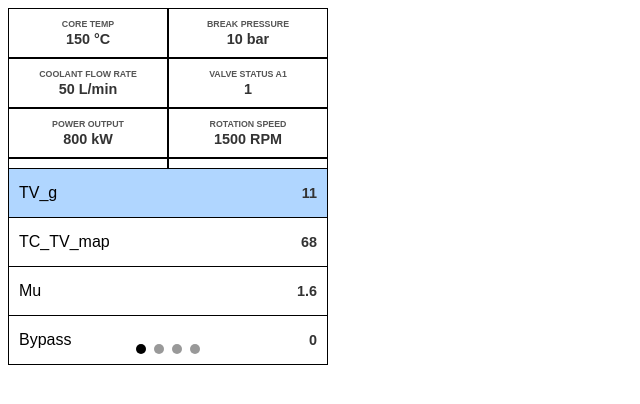
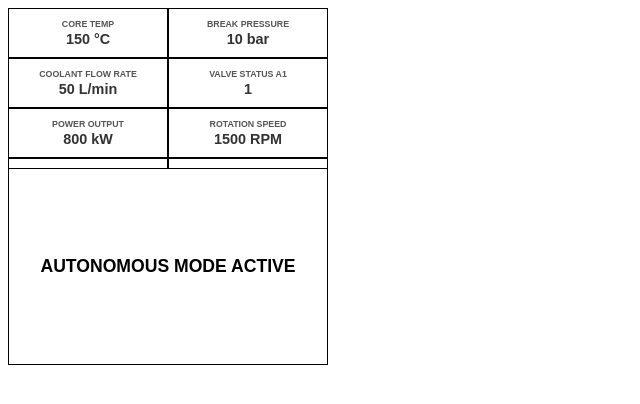
Before and after one commit to Foodiefarmer/racing-gui, a React (Vite) app: page / in a window 1280 px wide. Shown: the top 404 px of the page, without its empty margins (0-640 px from the left). Built offline with nearby package versions, Linux system fonts and the light colour scheme.

Commit message:
Added autonomous mode active screen

```diff
--- a/public/parameters.json
+++ b/public/parameters.json
@@ -154,9 +154,12 @@
         "value": 0
     },
     {
-        "page": 1
+        "page": 4
     },
     {
         "focus": 1
+    },
+    {
+        "autoMode": true
     }
 ]
--- a/src/App.jsx
+++ b/src/App.jsx
@@ -33,6 +33,7 @@ const TAB_CONFIG = [
 function App() {
   const [activeTab, setActiveTab] = useState(0);
   const [activeFocus, setActiveFocus] = useState(0);
+  const [autoMode, setAutoMode] = useState(false);
 
   const handlePageChange = (pageNumber) => {
     const targetIndex = pageNumber - 1;
@@ -59,8 +60,10 @@ function App() {
           onPageChange={handlePageChange}
           onFocusChange={handleFocusChange}
           activeFocus={activeFocus}
+          setAutoModeExternal={setAutoMode}
         />
 
+        {!autoMode && (
           <div className="tab-bar">
             {TAB_CONFIG.map((tab, index) => (
               <div
@@ -69,6 +72,7 @@ function App() {
               />
             ))}
           </div>
+        )}
       </div>
     </div>
   );
--- a/src/DisplayRows.css
+++ b/src/DisplayRows.css
@@ -38,17 +38,11 @@
   border-bottom: none;
 }
 
+/*Set colour for focused parameter*/
 .parameter-row.focused {
   background-color: #b0d6ff;
   color: black;
 }
-
-/*focused row/value
-.parameter-value.focused {
-  background-color: #b0d6ff;
-  color: black;
-  font-weight: bold;
-}*/
 
 .tab-bar {
   position: absolute;
@@ -73,3 +67,21 @@
 .tab-item.active {
   background-color: #000000;
 }
+
+.autonomous-mode-overlay {
+  display: flex;
+  justify-content: center;
+  align-items: center;
+  height: 195px;
+  width: 100%;
+  text-align: center;
+  background-color: white;
+  box-sizing: border-box;
+}
+
+.autonomous-mode-overlay h2 {
+  margin: 0;
+  color: black;
+  font-size: 1.1rem;
+  font-weight: bold;
+}
--- a/src/ParameterDisplayRows.jsx
+++ b/src/ParameterDisplayRows.jsx
@@ -1,10 +1,11 @@
 import React, { useState, useEffect, useCallback } from "react";
 import "./DisplayRows.css";
 
-const ParameterDisplay = ({ parameters, isActive, onPageChange, onFocusChange, activeFocus }) => {
+const ParameterDisplay = ({ parameters, isActive, onPageChange, onFocusChange, activeFocus, setAutoModeExternal }) => {
   const UPDATE_INTERVAL_MS = 200;
 
   const [data, setData] = useState({});
+  const [autoMode, setAutoMode] = useState(false)
   const [isLoading, setIsLoading] = useState(true);
   const [error, setError] = useState(null);
   const [activeIndex, setActiveIndex] = useState(0);
@@ -34,6 +35,16 @@ const ParameterDisplay = ({ parameters, isActive, onPageChange, onFocusChange, a
         onFocusChange(focusData.focus);
       }
 
+      const autoModeEntry = jsonArray.find(obj => obj.autoMode !== undefined);
+      if (autoModeEntry !== undefined) {
+        const isAuto = autoModeEntry.autoMode;
+        setAutoMode(isAuto);
+        if (setAutoModeExternal) setAutoModeExternal(isAuto);
+      } else {
+        setAutoMode(false);
+        if (setAutoModeExternal) setAutoModeExternal(false);
+      }
+
       const formattedData = jsonArray.reduce((acc, item) => {
         if (item.name) {
           acc[item.name] = item.value;
@@ -49,10 +60,10 @@ const ParameterDisplay = ({ parameters, isActive, onPageChange, onFocusChange, a
       setError(e.message);
       if (isLoading) setIsLoading(false);
     }
-  }, [onPageChange, onFocusChange]);
+  }, [onPageChange, onFocusChange, setAutoModeExternal]);
 
   useEffect(() => {
-    if (!isActive) return;
+    if (!isActive || autoMode) return;
 
     const handleKeyDown = (event) => {
       if (event.key === "ArrowDown") {
@@ -79,22 +90,25 @@ const ParameterDisplay = ({ parameters, isActive, onPageChange, onFocusChange, a
 
   return (
     <div className="parameter-rows-wrapper">
-      {parameters.map((param, index) => {
-        const displayValue = data[param.key] !== undefined ? data[param.key] : "---";
-        const isFocused = index === activeIndex;
-
-        return (
-          <div
-            key={param.key}
-            className={`parameter-row ${isFocused ? "focused" : ""}`}
-          >
-            <div className="parameter-label">{param.label}</div>
-            <div className="parameter-value">
-              {isLoading && displayValue === "---" ? "Loading..." : displayValue}
+      {/* VERANDERING: Conditionele weergave op basis van autoMode */}
+      {autoMode ? (
+        // NIEUWE OVERLAY: Tekst is aangepast en de div krijgt specifieke styling
+        <div className="autonomous-mode-overlay">
+          <h2>AUTONOMOUS MODE ACTIVE</h2>
+        </div>
+      ) : (
+        // NORMALE RIJEN
+        parameters.map((param, index) => {
+          const displayValue = data[param.key] !== undefined ? data[param.key] : "---";
+          const isFocused = index === activeIndex;
+          return (
+            <div key={param.key} className={`parameter-row ${isFocused ? "focused" : ""}`}>
+              <div className="parameter-label">{param.label}</div>
+              <div className="parameter-value">{displayValue}</div>
             </div>
-          </div>
-        );
-      })}
+          );
+        })
+      )}
     </div>
   );
 }
```
Lines whose indentation alone changed are shown as unchanged.
